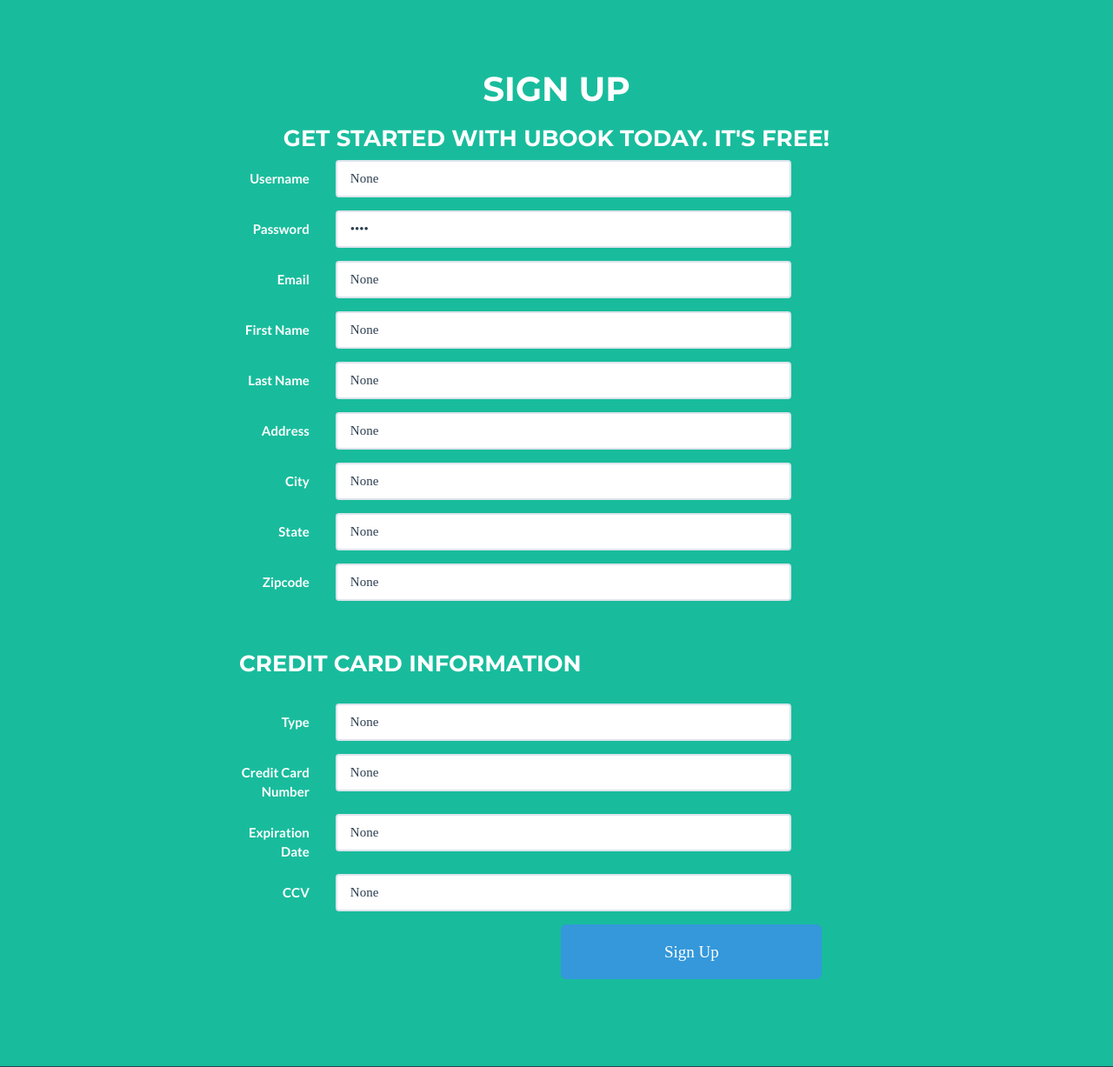
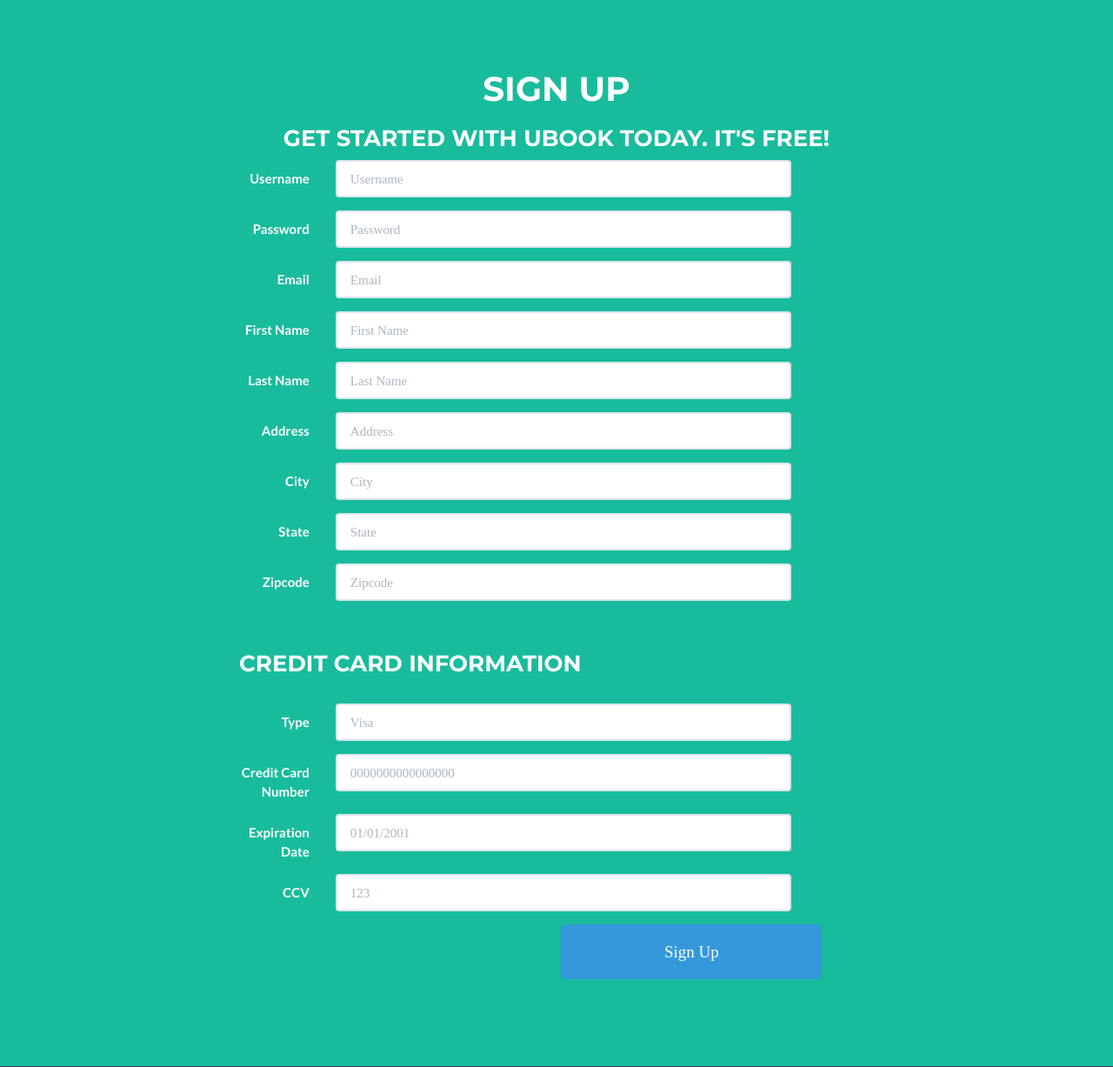
Before and after one commit to mrranderson/UBook, a Django app: page /signup/ in a window 1280 px wide. Shown: the part 171-1398 px from the top of the page at 87% size. Run offline with Django 3.2, Linux system fonts and the light colour scheme; some libraries are stand-ins or nearby versions.

Commit message:
Updated template to show placeholders when no other value entered

```diff
--- a/UBook/models.py
+++ b/UBook/models.py
@@ -33,6 +33,18 @@
     cc_expdate = forms.CharField(max_length=10)
     cc_ccv = forms.CharField(max_length=3)
 
+    def clean_first_name(self):
+        data = self.cleaned_data['first_name']
+        if not re.match('^[a-zA-Z]*$', data):
+            raise forms.ValidationError("Please enter a name containing only alphabetical characters.")
+        return data
+
+    def clean_last_name(self):
+        data = self.cleaned_data['last_name']
+        if not re.match('^[a-zA-Z]*$', data):
+            raise forms.ValidationError("Please enter a name containing only alphabetical characters.")
+        return data
+
     def clean_zipcode(self):
         data = self.cleaned_data['zipcode']
         if not re.match('\d\d\d\d\d(-\d\d\d\d)?', data):
--- a/templates/website/signUp.html
+++ b/templates/website/signUp.html
@@ -17,63 +17,63 @@
                     <div class="form-group">
                         <label class="col-sm-2 control-label" for="username">Username</label>
                         <div class="col-sm-10">
-                            <input class="form-control col-sm-10" id="username" name="username" type="text" maxlength="255" placeholder="Username" value="{{ form.username.value }}" />
+                            <input class="form-control col-sm-10" id="username" name="username" type="text" maxlength="255" placeholder="Username" {% if form.username.value %} value="{{ form.username.value }}" {% endif %} />
                             {{ form.username.errors }}
                         </div>
                     </div>
                     <div class="form-group">
                         <label class="col-sm-2 control-label" for="password">Password</label>
                         <div class="col-sm-10">
-                            <input class="form-control col-sm-10" id="password" name="password" type="password" maxlength="255" placeholder="Password" value="{{ form.password.value }}"/>
+                            <input class="form-control col-sm-10" id="password" name="password" type="password" maxlength="255" placeholder="Password" {% if form.password.value %} value="{{ form.password.value }}" {% endif %} />
                             {{ form.password.errors }}
                         </div>
                     </div>
                     <div class="form-group">
                         <label class="col-sm-2 control-label" for="email">Email</label>
                         <div class="col-sm-10">
-                            <input class="form-control col-sm-10" id="email" name="email" type="text" maxlength="255" placeholder="Email" value="{{ form.email.value }}"/>
+                            <input class="form-control col-sm-10" id="email" name="email" type="text" maxlength="255" placeholder="Email" {% if form.email.value %} value="{{ form.email.value }}" {% endif %} />
                             {{ form.email.errors }}
                         </div>
                     </div>
                     <div class="form-group">
                         <label class="col-sm-2 control-label" for="first_name">First Name</label>
                         <div class="col-sm-10">
-                            <input class="form-control col-sm-10" id="first_name" name="first_name" type="text" maxlength="255" placeholder="First Name" value="{{form.first_name.value}}"/>
+                            <input class="form-control col-sm-10" id="first_name" name="first_name" type="text" maxlength="255" placeholder="First Name" {% if form.first_name.value %} value="{{form.first_name.value}}" {% endif %}/>
                             {{ form.first_name.errors }}
                         </div>
                     </div>
                     <div class="form-group">
                         <label class="col-sm-2 control-label" for="last_name">Last Name</label>
                         <div class="col-sm-10">
-                            <input class="form-control col-sm-10" id="last_name" name="last_name" type="text" maxlength="255" placeholder="Last Name" value="{{ form.last_name.value }}"/>
+                            <input class="form-control col-sm-10" id="last_name" name="last_name" type="text" maxlength="255" placeholder="Last Name" {% if form.last_name.value %} value="{{ form.last_name.value }} {% endif %}"/>
                             {{ form.last_name.errors }}
                         </div>
                     </div>
                     <div class="form-group">
                         <label class="col-sm-2 control-label" for="address">Address</label>
                         <div class="col-sm-10">
-                            <input class="form-control col-sm-10" id="address" name="address" type="text" maxlength="255" placeholder="Address" value="{{ form.address.value }}"/>
+                            <input class="form-control col-sm-10" id="address" name="address" type="text" maxlength="255" placeholder="Address" {% if form.address.value %} value="{{ form.address.value }}" {% endif %}/>
                             {{ form.address.errors }}
                         </div>
                     </div>
                     <div class="form-group">
                         <label class="col-sm-2 control-label" for="city">City</label>
                         <div class="col-sm-10">
-                            <input class="form-control col-sm-10" id="city" name="city" type="text" maxlength="255" placeholder="City" value="{{ form.city.value }}"/>
+                            <input class="form-control col-sm-10" id="city" name="city" type="text" maxlength="255" placeholder="City" {% if form.city.value %} value="{{ form.city.value }}" {% endif %} />
                             {{ form.city.errors }}
                         </div>
                     </div>
                     <div class="form-group">
                         <label class="col-sm-2 control-label" for="state">State</label>
                         <div class="col-sm-10">
-                            <input class="form-control col-sm-10" id="state" name="state" type="text" maxlength="255" placeholder="State" value="{{ form.state.value }}"/>
+                            <input class="form-control col-sm-10" id="state" name="state" type="text" maxlength="255" placeholder="State" {% if form.state.value %} value="{{ form.state.value }}" {% endif %}/>
                             {{ form.state.errors }}
                         </div>
                     </div>
                     <div class="form-group">
                         <label class="col-sm-2 control-label" for="zipcode">Zipcode</label>
                         <div class="col-sm-10">
-                            <input class="form-control col-sm-10" id="zipcode" name="zipcode" type="text" maxlength="255" placeholder="Zipcode" value="{{ form.zipcode.value }}"/>
+                            <input class="form-control col-sm-10" id="zipcode" name="zipcode" type="text" maxlength="255" placeholder="Zipcode" {% if form.zipcode.value %} value="{{ form.zipcode.value }}" {% endif %} />
                             {{ form.zipcode.errors }}
                         </div>
                     </div>
@@ -83,28 +83,28 @@
                     <div class="form-group">
                         <label class="col-sm-2 control-label" for="cc_type">Type</label>
                         <div class="col-sm-10">
-                            <input class="form-control col-sm-10" id="cc_type" name="cc_type" type="text" maxlength="20" placeholder="Visa" value="{{ form.cc_type.value }}"/>
+                            <input class="form-control col-sm-10" id="cc_type" name="cc_type" type="text" maxlength="20" placeholder="Visa" {% if form.cc_type.value %} value="{{ form.cc_type.value }}" {% endif %}/>
                             {{ form.cc_type.errors }}
                         </div>
                     </div>
                     <div class="form-group">
                         <label class="col-sm-2 control-label" for="cc_number">Credit Card Number</label>
                         <div class="col-sm-10">
-                            <input class="form-control col-sm-10" id="cc_number" name="cc_number" type="text" maxlength="16" placeholder="0000000000000000" value="{{ form.cc_number.value }}"/>
+                            <input class="form-control col-sm-10" id="cc_number" name="cc_number" type="text" maxlength="16" placeholder="0000000000000000" {% if form.cc_number.value %} value="{{ form.cc_number.value }}" {% endif %}/>
                             {{ form.cc_number.errors }}
                         </div>
                     </div>
                     <div class="form-group">
                         <label class="col-sm-2 control-label" for="cc_expdate">Expiration Date</label>
                         <div class="col-sm-10">
-                            <input class="form-control col-sm-10" id="cc_expdate" name="cc_expdate" type="text" maxlength="10" placeholder="01/01/2001" value="{{ form.cc_expdate.value }}"/>
+                            <input class="form-control col-sm-10" id="cc_expdate" name="cc_expdate" type="text" maxlength="10" placeholder="01/01/2001" {% if form.cc_expdate.value %} value="{{ form.cc_expdate.value }}" {% endif %} />
                             {{ form.cc_expdate.errors }}
                         </div>
                     </div>
                     <div class="form-group">
                         <label class="col-sm-2 control-label" for="cc_ccv">CCV</label>
                         <div class="col-sm-10">
-                            <input class="form-control col-sm-10" id="cc_ccv" name="cc_ccv" type="text" maxlength="3" placeholder="123" value="{{ form.cc_ccv.value }}"/>
+                            <input class="form-control col-sm-10" id="cc_ccv" name="cc_ccv" type="text" maxlength="3" placeholder="123" {% if form.cc_ccv.value %} value="{{ form.cc_ccv.value }}" {% endif %}/>
                             {{ form.cc_ccv.errors }}
                         </div>
                     </div>
```
Also changed, not shown: UBook/migrations/0002_auto_20151029_0337.py (deleted), UBook/migrations/0002_auto_20151119_0209.py (added), UBook/migrations/0003_auto_20151119_0317.py (added), UBook/migrations/0004_auto_20151122_2333.py (added), 1 other file.
